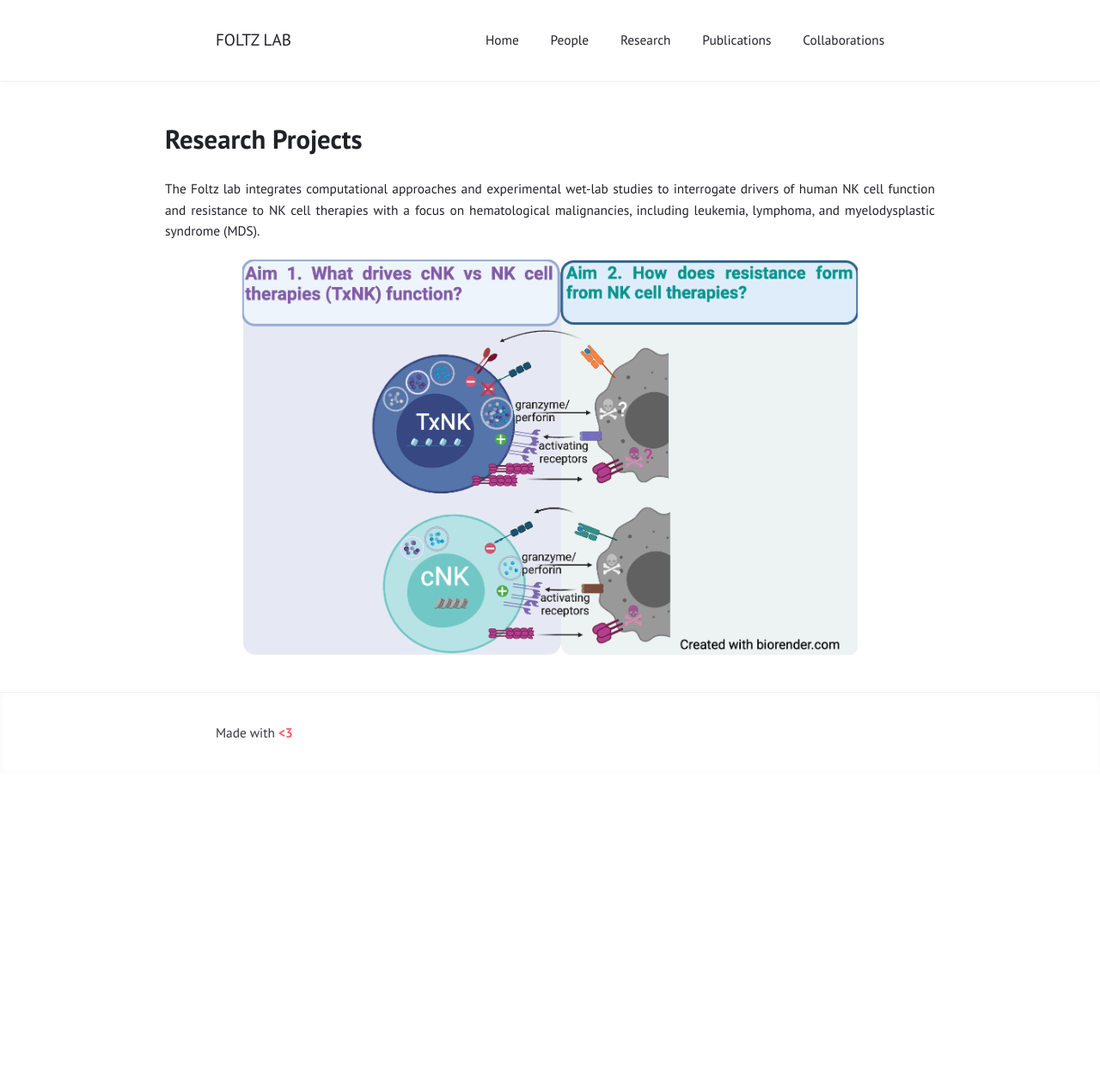
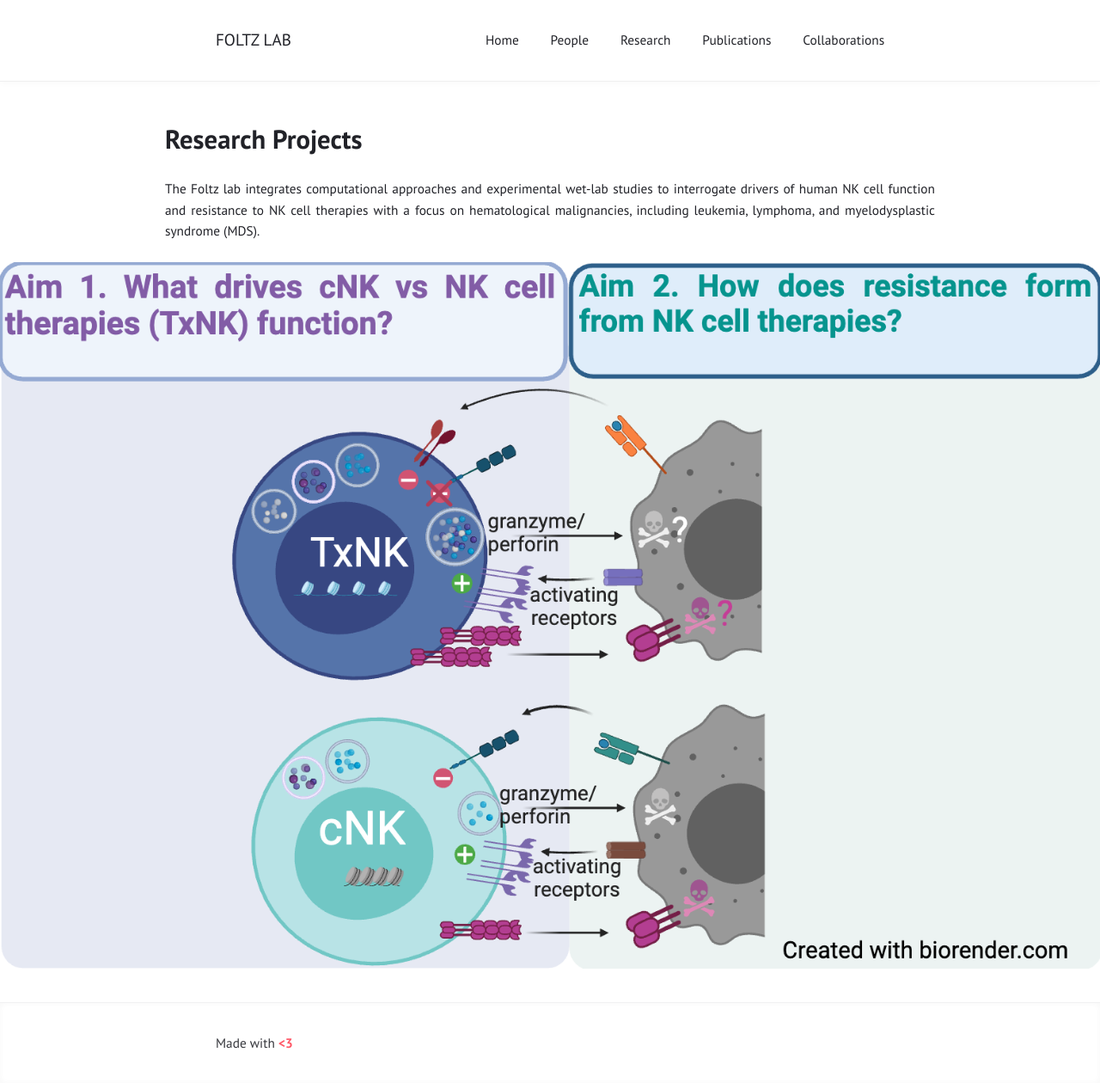
Before and after one commit to Foltz-Lab/Foltz-Lab.github.io, a Jekyll site: the page built from research.html, in a window 1280 px wide. Shown: the whole page at 86% size. Built offline with Jekyll 4.4.1, drawn with Linux system fonts in a browser that asks for light colours; before the commit the page ends 900 px from its top, so only the background shows below that.

Commit message:
changed width for image

```diff
--- a/_sass/layout.sass
+++ b/_sass/layout.sass
@@ -32,3 +32,11 @@ nav
 
 nav a
   margin: .5em 1.2em
+
+// Full-width image styling
+.full-width-image
+  width: 100vw
+  margin-left: calc(-50vw + 50%)
+  margin-right: calc(-50vw + 50%)
+  max-width: none
+  height: auto
--- a/research.html
+++ b/research.html
@@ -11,5 +11,5 @@ title: "Research"
   The Foltz lab integrates computational approaches and experimental wet-lab studies to interrogate drivers of human NK cell function and resistance to NK cell therapies with a focus on hematological malignancies, including leukemia, lymphoma, and myelodysplastic syndrome (MDS).
 </p>
 
-<img src="{{ '/images/ResearchProject.png' | relative_url }}" alt="Research Project" style="max-width: 80%; height: auto; margin: 20px auto; display: block;">
+<img src="{{ '/images/ResearchProject.png' | relative_url }}" alt="Research Project" class="full-width-image">
 </div>
```
